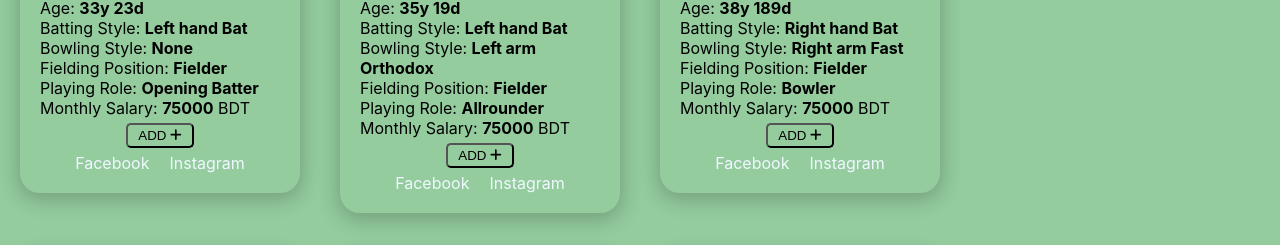
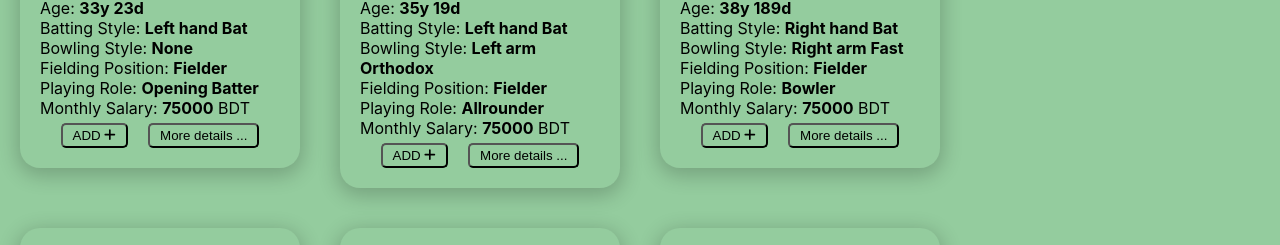
Before and after one commit to SaimHasanD/dream-team, a React (Create React App) app: page / in a window 1280 px wide. Shown: the part 344-589 px from the top of the page. Built offline with nearby package versions, Linux system fonts and the light colour scheme.

Commit message:
use filter, delete  fb,insta and add details in data

```diff
--- a/src/App.js
+++ b/src/App.js
@@ -14,7 +14,8 @@ function App() {
 
   const [team, setTeam] = useState([]);
   const handleAddPlayer = (player) => {
-    const totalPlayer = [...team, player]
+    let totalPlayer = [...team, player];
+    totalPlayer = totalPlayer.filter((value, index) => totalPlayer.indexOf(value) === index)
     setTeam(totalPlayer);
   }
 
@@ -34,7 +35,7 @@ function App() {
         </div>
         {/* ---------------------------------------CREATE TEAM------------------------------------------- */}
         <div className="createTeam">
-         <Team team={team}></Team>
+          <Team team={team} key={team.index}></Team>
         </div>
       </div>
     </div>
--- a/src/component/Data/data.json
+++ b/src/component/Data/data.json
@@ -6,11 +6,10 @@
         "age": "33y 23d",
         "batting": "Left hand Bat",
         "bowling": "None",
-        "facebook": "https://www.facebook.com",
-        "instagram": "https://www.instagram.com",
         "wicketkeeper": "Fielder",
         "playingRole": "Opening Batter",
-        "salary": "75000"
+        "salary": "75000",
+        "details": "https://www.cricbuzz.com/profiles/612/tamim-iqbal"
     },
     {
         "id": 2,
@@ -19,11 +18,10 @@
         "age": "35y 19d",
         "batting": "Left hand Bat",
         "bowling": "Left arm Orthodox",
-        "facebook": "https://www.facebook.com",
-        "instagram": "https://www.instagram.com",
         "wicketkeeper": "Fielder",
         "playingRole": "Allrounder",
-        "salary": "75000"
+        "salary": "75000",
+        "details": "https://www.cricbuzz.com/profiles/544/shakib-al-hasan"
     },
     {
         "id": 3,
@@ -32,11 +30,10 @@
         "age": "38y 189d",
         "batting": "Right hand Bat",
         "bowling": "Right arm Fast",
-        "facebook": "https://www.facebook.com",
-        "instagram": "https://www.instagram.com",
         "wicketkeeper": "Fielder",
         "playingRole": "Bowler",
-        "salary": "75000"
+        "salary": "75000",
+        "details": "https://www.cricbuzz.com/profiles/323/mashrafe-mortaza"
     },
     {
         "id": 4,
@@ -45,11 +42,10 @@
         "age": "36y 67d",
         "batting": "Right hand Bat",
         "bowling": "Right arm Offbreak",
-        "facebook": "https://www.facebook.com",
-        "instagram": "https://www.instagram.com",
         "wicketkeeper": "Fielder",
         "playingRole": "Allrounder",
-        "salary": "75000"
+        "salary": "75000",
+        "details": "https://www.cricbuzz.com/profiles/1121/mahmudullah"
     },
     {
         "id": 5,
@@ -58,11 +54,10 @@
         "age": "34y 338d",
         "batting": "Right hand Bat",
         "bowling": "None",
-        "facebook": "https://www.facebook.com",
-        "instagram": "https://www.instagram.com",
         "wicketkeeper": "Wicketkeeper",
         "playingRole": "Wicketkeeper Batter",
-        "salary": "75000"
+        "salary": "75000",
+        "details": "https://www.cricbuzz.com/profiles/394/mushfiqur-rahim"
     },
     {
         "id": 6,
@@ -71,11 +66,10 @@
         "age": "24y 169d",
         "batting": "Right hand Bat",
         "bowling": "Right arm Offbreak",
-        "facebook": "https://www.facebook.com",
-        "instagram": "https://www.instagram.com",
         "wicketkeeper": "Fielder",
         "playingRole": "Allrounder",
-        "salary": "50000"
+        "salary": "50000",
+        "details": "https://www.cricbuzz.com/profiles/11081/mehidy-hasan"
     },
     {
         "id": 7,
@@ -84,11 +78,10 @@
         "age": "25y 162d",
         "batting": "Left hand Bat",
         "bowling": "Right arm fast",
-        "facebook": "https://www.facebook.com",
-        "instagram": "https://www.instagram.com",
         "wicketkeeper": "Fielder",
         "playingRole": "Bowling Allrounder",
-        "salary": "50000"
+        "salary": "50000",
+        "details": "https://www.cricbuzz.com/profiles/11084/mohammad-saifuddin"
     },
     {
         "id": 8,
@@ -97,11 +90,10 @@
         "age": "30y 195d",
         "batting": "Left  hand Bat",
         "bowling": "Left arm Orthodox",
-        "facebook": "https://www.facebook.com",
-        "instagram": "https://www.instagram.com",
         "wicketkeeper": "Fielder",
         "playingRole": "Middle order Batter",
-        "salary": "50000"
+        "salary": "50000",
+        "details": "https://www.cricbuzz.com/profiles/8219/mominul-haque"
     },
     {
         "id": 9,
@@ -110,11 +102,10 @@
         "age": "26y 218d",
         "batting": "Left  hand Bat",
         "bowling": "Left arm Fast",
-        "facebook": "https://www.facebook.com",
-        "instagram": "https://www.instagram.com",
         "wicketkeeper": "Fielder",
         "playingRole": "Bowler",
-        "salary": "50000"
+        "salary": "50000",
+        "details": "https://www.cricbuzz.com/profiles/9863/mustafizur-rahman"
     },
     {
         "id": 10,
@@ -123,11 +114,10 @@
         "age": "27y 181d",
         "batting": "Right hand Bat",
         "bowling": "None",
-        "facebook": "https://www.facebook.com",
-        "instagram": "https://www.instagram.com",
         "wicketkeeper": "Wicketkeeper",
         "playingRole": "Wicketkeeper Batter",
-        "salary": "50000"
+        "salary": "50000",
+        "details": "https://www.cricbuzz.com/profiles/8540/liton-das"
     },
     {
         "id": 11,
@@ -136,24 +126,22 @@
         "age": "21y 150d",
         "batting": "Right hand Bat",
         "bowling": "Right-arm legbreak",
-        "facebook": "https://www.facebook.com",
-        "instagram": "https://www.instagram.com",
         "wicketkeeper": "Fielder",
         "playingRole": "Top order Batter",
-        "salary": "50000"
+        "salary": "50000",
+        "details": "https://www.cricbuzz.com/profiles/8231/sabbir-rahman"
     },
     {
         "id": 12,
         "name": "Mohammad Rafique",
-        "image": "https://img1.hscicdn.com/image/upload/f_auto,t_h_100_2x/lsci/db/PICTURES/CMS/303100/303145.jpg",
+        "image": "https://www.cricbuzz.com/a/img/v1/152x152/i1/c156221/mohammad-rafique.jpg",
         "age": "51y 219d",
         "batting": "Left  hand Bat",
         "bowling": "Left arm Orthodox",
-        "facebook": "https://www.facebook.com",
-        "instagram": "https://www.instagram.com",
         "wicketkeeper": "Fielder",
         "playingRole": "Allrounder",
-        "salary": "75000"
+        "salary": "75000",
+        "details": "https://www.cricbuzz.com/profiles/123/mohammad-rafique"
     },
     {
         "id": 13,
@@ -162,11 +150,10 @@
         "age": 13,
         "batting": "Left hand Bat",
         "bowling": "Right arm Fast",
-        "facebook": "https://www.facebook.com",
-        "instagram": "https://www.instagram.com",
         "wicketkeeper": "Fielder",
         "playingRole": "Bowler",
-        "salary": "50000"
+        "salary": "50000",
+        "details": "https://www.cricbuzz.com/profiles/8548/taskin-ahmed"
     },
     {
         "id": 14,
@@ -175,11 +162,10 @@
         "age": 14,
         "batting": "Right hand Bat",
         "bowling": "None",
-        "facebook": "https://www.facebook.com",
-        "instagram": "https://www.instagram.com",
         "wicketkeeper": "Wicketkeeper",
         "playingRole": "Wicketkeeper Batter",
-        "salary": "50000"
+        "salary": "50000",
+        "details": "https://www.cricbuzz.com/profiles/8237/anamul-haque"
     },
     {
         "id": 15,
@@ -188,11 +174,9 @@
         "age": "22y 202d",
         "batting": "Left hand Bat",
         "bowling": "Right arm Offbreak",
-        "facebook": "https://www.facebook.com",
-        "instagram": "https://www.instagram.com",
         "wicketkeeper": "Fielder",
         "playingRole": "Allrounder",
-        "salary": "50000"
+        "salary": "50000",
+        "details": "https://www.cricbuzz.com/profiles/11984/afif-hossain"
     }
-
 ]
--- a/src/component/Player/Player.js
+++ b/src/component/Player/Player.js
@@ -6,7 +6,7 @@ import {faPlus } from '@fortawesome/free-solid-svg-icons'
 
 const Player = (props) => {
 
-    const { name, image, age, batting, bowling, wicketkeeper, playingRole, salary, facebook, instagram } = props.player;
+    const { name, image, age, batting, bowling, wicketkeeper, playingRole, salary, details} = props.player;
     const handleAddPlayer = props.handleAddPlayer;
 
     return (
@@ -28,12 +28,7 @@ const Player = (props) => {
 {/* ------------------------------------------Add button Div----------------------------------------------- */}
             <div className="btnDiv">
                 <button id='btn' onClick={() => handleAddPlayer(props.player)}>ADD <FontAwesomeIcon icon={faPlus} /></button>
-            </div>
-{/* ---------------------------------------Social Media link Div------------------------------------------- */}
-            <div className="aDiv">
-            {/* -----------------------Using Formal facebook and instagram------------------------ */}
-            <a className="link" href={facebook} target='_blank'>Facebook</a>
-            <a className="link" href={instagram} target='_blank'>Instagram</a>
+                <button id='btn'><a className="link" href={details} target='_blank'>More details ...</a></button>
             </div>
         </div>
     );
--- a/src/component/Player/player.css
+++ b/src/component/Player/player.css
@@ -20,7 +20,7 @@
     margin-bottom:10px;
 }
 
-.aDiv, .btnDiv {
+.btnDiv {
    text-align:center;
    margin-top: 5px ;
 }
@@ -29,6 +29,7 @@
     padding: 3px 10px;
     border-radius: 5px;
     cursor: pointer;
+    margin: 0 10px;
 }
 
 #btn:hover {
@@ -36,14 +37,6 @@
 }
 
 .link{
-    padding: 0 10px;
     text-decoration: none;
-    color: aliceblue;
+    color: black;
 }
-
-.link:hover{
-    color: rgb(148, 204, 158);
-    background: aliceblue;
-    border-radius: 5px;
-    padding-bottom: 2px;
-}
--- a/src/component/Team/Team.js
+++ b/src/component/Team/Team.js
@@ -1,14 +1,11 @@
 import React from 'react';
 import "./team.css"
 
-const cart = (props) => {
+const Team = (props) => {
 
     const team = props.team;
 
     const totalSalary = team.reduce((totalSalary, player) => totalSalary + Number(player.salary), 0);
-
-    console.log(team);
-    console.log(totalSalary);
 
     return (
         <div id="team">
@@ -20,11 +17,11 @@ const cart = (props) => {
             <div>
                 <h4>Player List</h4>
                 {
-                    team.map((player) => <p id='players'>{player.name}</p>)
+                    team.map((player) => <p id='players' key={player.id}>{player.name}</p>)
                 }
             </div>
         </div>
     );
 };
 
-export default cart;
+export default Team;
```
Lines whose indentation alone changed are shown as unchanged.
